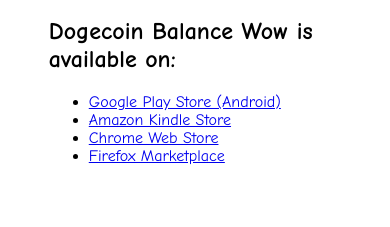
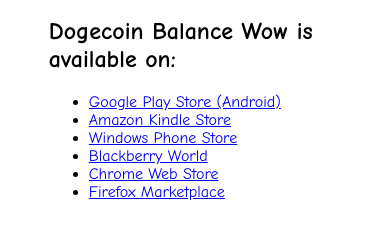
Before and after one commit to psydrake/dogecoinBalanceWow, a browser extension: page webapp/merges/support.html in a window 390 px wide. Shown: the part 1158-1385 px from the top of the page. Before the commit the page ends 1349 px from the top, so only its background shows below. Drawn offline with Linux system fonts and the light colour scheme; files whose address does not match are found by name.

Commit message:
added blackberry world and windows phone store to list of app stores

```diff
--- a/webapp/merges/support.html
+++ b/webapp/merges/support.html
@@ -51,11 +51,10 @@
 <div class="clear">
 	<h2>Dogecoin Balance Wow is available on:</h2>
 	<ul>
-		<!--
-		<li><a href="https://itunes.apple.com/us/app/bitcoin-easy-check/id780336876?ls=1&mt=8">Apple iTunes Store</a></li>
-		-->
 		<li><a href="https://play.google.com/store/apps/details?id=net.edrake.dogecoinbalancewow">Google Play Store (Android)</a></li>
 		<li><a href="http://www.amazon.com/Drake-Emko-Dogecoin-Balance-Wow/dp/B00ISNBWEY">Amazon Kindle Store</a></li>
+		<li><a href="http://www.windowsphone.com/en-us/store/app/dogecoin-balance-wow/9e343cb7-3552-4f7f-9d88-0a0d87c05848">Windows Phone Store</a></li>
+		<li><a href="http://appworld.blackberry.com/webstore/content/53031888/">Blackberry World</a></li>
 		<li><a href="https://chrome.google.com/webstore/detail/dogecoin-balance-wow/mbldbbdmcmpelfakglhfafgiopeepnob">Chrome Web Store</a></li>
 		<li><a href="https://marketplace.firefox.com/app/dogecoin-balance-wow">Firefox Marketplace</a></li>
 	</ul>
```
Also changed, not shown: README.md.
